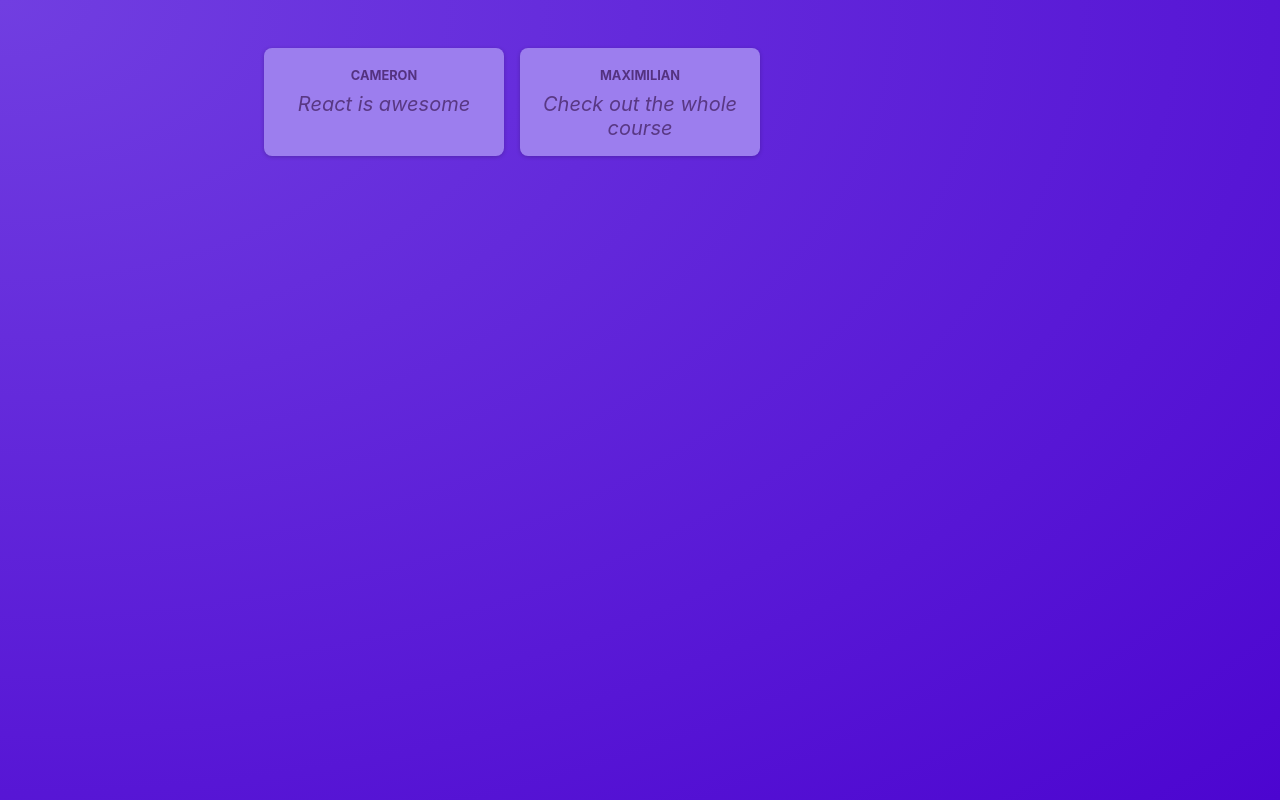
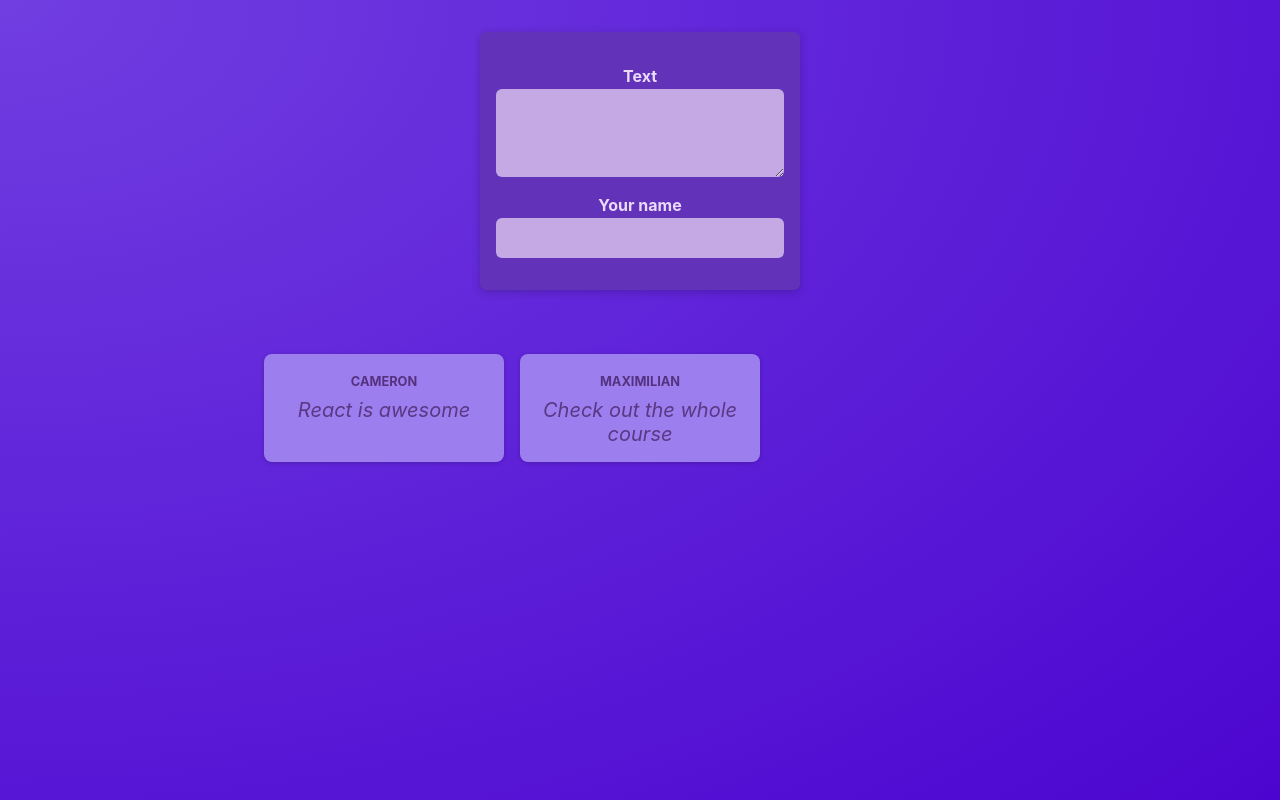
Before and after one commit to camroe/udemy-next.js-complete-course-part-2, a React (Vite) app in the folder 01-starting-project-react-only-vite-cleaned/: page / in a window 1280 px wide. Built offline with nearby package versions, Linux system fonts and the light colour scheme.

Commit message:
Lecture 23: Preparing the App for State Managmenet - Modified PostList.jsx to display new component 'NewPost.jsx'

```diff
--- a/01-starting-project-react-only-vite-cleaned/src/components/PostsList.jsx
+++ b/01-starting-project-react-only-vite-cleaned/src/components/PostsList.jsx
@@ -1,13 +1,18 @@
 import Post from "./Post";
 import styles from "./PostsList.module.css";
+import NewPost from "./NewPost";
+
 function PostsList({ posts }) {
     console.log(posts);
     return (
-        <ul className={styles.posts}>
-            {posts.map((post, index) => (
-                <Post key={index} author={post.author} body={post.body} />
-            ))}
-        </ul>
+        <>
+            <NewPost />
+            <ul className={styles.posts}>
+                {posts.map((post, index) => (
+                    <Post key={index} author={post.author} body={post.body} />
+                ))}
+            </ul>
+        </>
     );
 }
 
```
